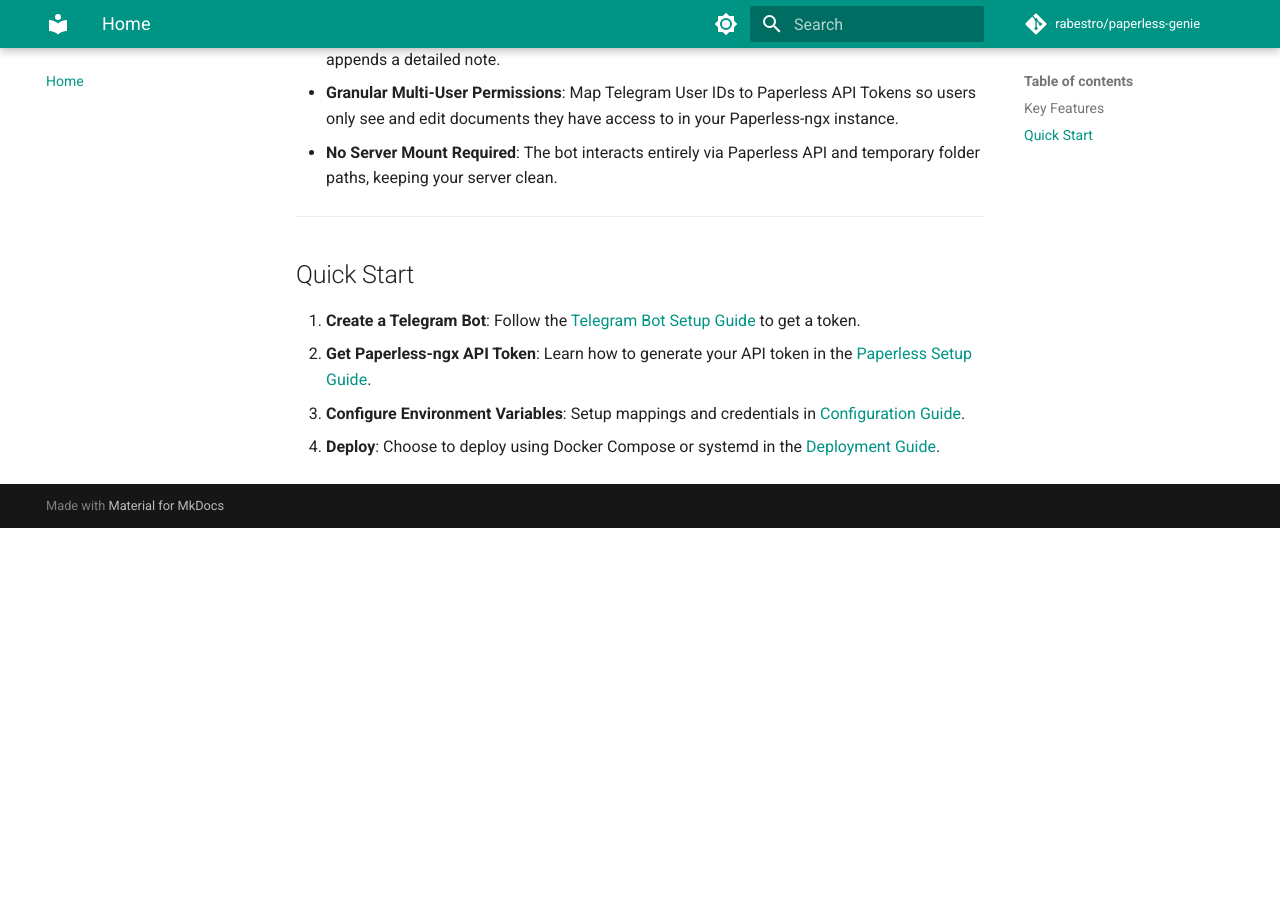
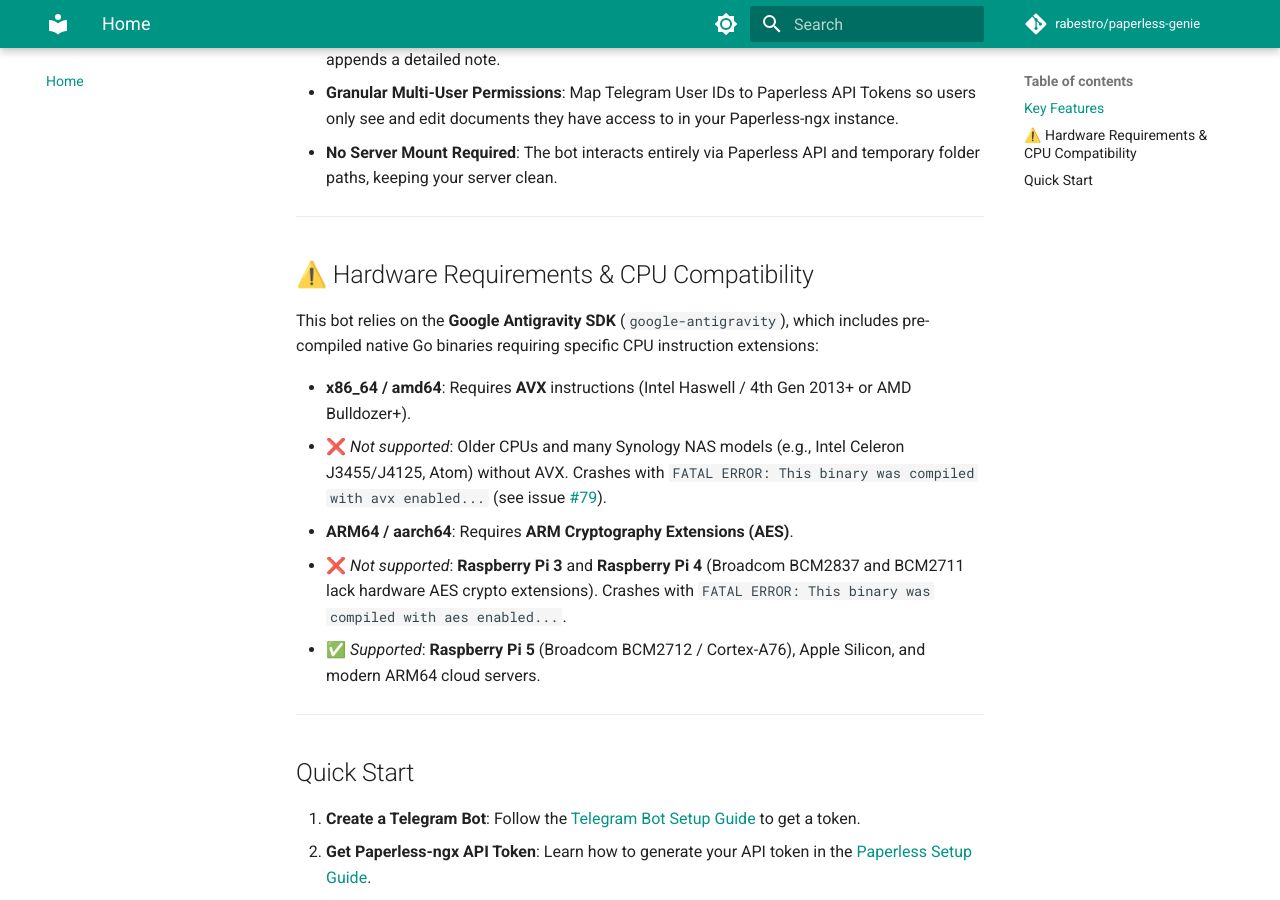
Before and after one commit to rabestro/paperless-genie, an MkDocs documentation site: the page built from docs/index.md, in a window 1280 px wide and 900 px high, scrolled down 1315 px. Built offline with MkDocs 1.6.1 and Material for MkDocs 9.7.7, drawn with Linux system fonts in a browser that asks for light colours; comment, search, counter and statistics services are not loaded; before the commit the page ends 1843 px from its top, so only the background shows below that.

Commit message:
docs: add Hardware Requirements to MkDocs documentation pages

```diff
--- a/docs/index.md
+++ b/docs/index.md
@@ -22,6 +22,18 @@ Welcome to the **Paperless Genie** documentation!
 
 ---
 
+## ⚠️ Hardware Requirements & CPU Compatibility
+
+This bot relies on the **Google Antigravity SDK** (`google-antigravity`), which includes pre-compiled native Go binaries requiring specific CPU instruction extensions:
+
+* **x86_64 / amd64**: Requires **AVX** instructions (Intel Haswell / 4th Gen 2013+ or AMD Bulldozer+).
+  * ❌ *Not supported*: Older CPUs and many Synology NAS models (e.g., Intel Celeron J3455/J4125, Atom) without AVX. Crashes with `FATAL ERROR: This binary was compiled with avx enabled...` (see issue [#79](https://github.com/rabestro/paperless-genie/issues/79)).
+* **ARM64 / aarch64**: Requires **ARM Cryptography Extensions (AES)**.
+  * ❌ *Not supported*: **Raspberry Pi 3** and **Raspberry Pi 4** (Broadcom BCM2837 and BCM2711 lack hardware AES crypto extensions). Crashes with `FATAL ERROR: This binary was compiled with aes enabled...`.
+  * ✅ *Supported*: **Raspberry Pi 5** (Broadcom BCM2712 / Cortex-A76), Apple Silicon, and modern ARM64 cloud servers.
+
+---
+
 ## Quick Start
 
 1. **Create a Telegram Bot**: Follow the [Telegram Bot Setup Guide](setup/telegram.md) to get a token.
```
Also changed, not shown: docs/deployment.md (+3 -0 lines).
